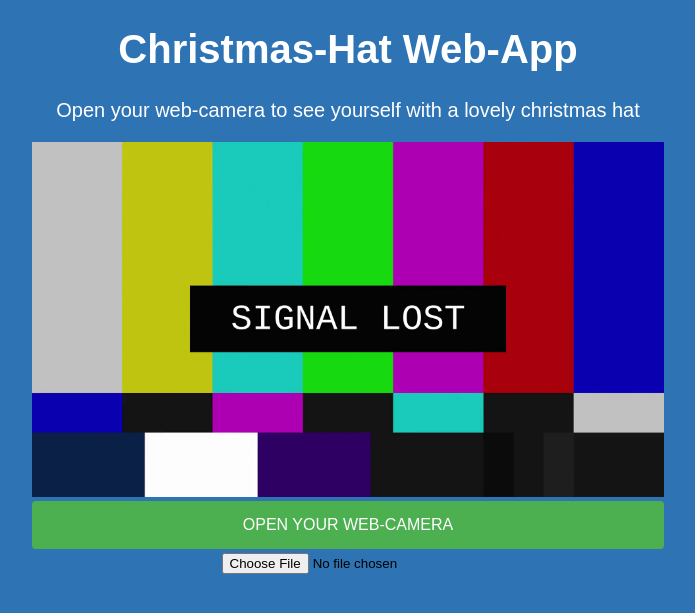
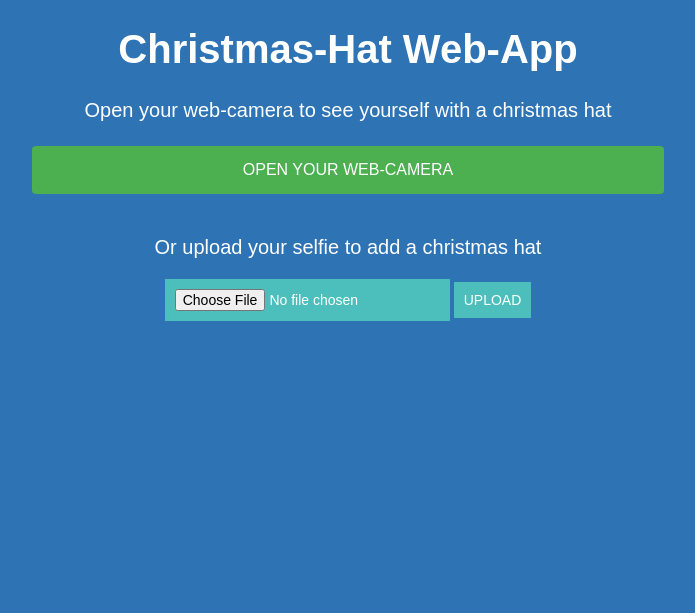
Before and after one commit to ZihengZZH/christmas-hat, a Flask app: page / in a window 1280 px wide. Shown: the top 613 px of the page, without its empty margins (292-987 px from the left). Run offline with Flask 2, Linux system fonts and the light colour scheme.

Commit message:
upload function

```diff
--- a/camera.py
+++ b/camera.py
@@ -6,27 +6,35 @@ import cv2
 import dlib
 
 
+hat_file = "./hats/02.png"
+landmarks_file = "./database/shape_predictor_68_face_landmarks.dat"
+
 class VideoCamera(object):
 
     # Constructor
-    def __init__(self):
-        self.video = cv2.VideoCapture(0)
-        # Using OpenCV to open web-camera
-        # Notice the index of camera
+    def __init__(self, open_cam=True, visual=False):
+        if open_cam:
+            self.video = cv2.VideoCapture(1)
+            self.pic = False
+            # Using OpenCV to open web-camera
+            # Notice the index of camera
+        else:
+            self.pic = True
 
         # loading dlib's Hog Based face detector
         self.face_detector = dlib.get_frontal_face_detector()
         # loading dlib's 68 points-shape-predictor
-        self.landmark_predictor = dlib.shape_predictor("shape_predictor_68_face_landmarks.dat")
-        self.hat = cv2.imread("hats/02.png", cv2.IMREAD_UNCHANGED)
-        self.visual = False
+        self.landmark_predictor = dlib.shape_predictor(landmarks_file)
+        self.hat = cv2.imread(hat_file, cv2.IMREAD_UNCHANGED)
+        self.visual = visual
         self.angle_radian = 0
         self.length = 0
         self.position = None
 
     # Destructor
     def __del__(self):
-        self.video.release()
+        if not self.pic:
+            self.video.release()
 
     # Function for creating landmark coordinate list
     def land2coords(self, landmarks, dtype="int"):
@@ -44,7 +52,8 @@ class VideoCamera(object):
         :param scale: scale factor of transparent image
         :return: resultant image
         """
-        overlay = cv2.resize(overlay, (0, 0), fx=scale, fy=scale)
+        height, width = src.shape[:2]
+        overlay = cv2.resize(overlay, (width, height), interpolation=cv2.INTER_CUBIC)
         h, w, _ = overlay.shape       # size of foreground
         rows, cols, _ = src.shape     # size of background
         y, x = pos[0], pos[1]       # position of overlay image
@@ -84,12 +93,12 @@ class VideoCamera(object):
         rot_mat[1, 2] += rot_move[1]
         return cv2.warpAffine(src, rot_mat, (int(math.ceil(nw)), int(math.ceil(nh)))), int(nw), int(nh)
 
-    # Main function
+    # Main function for video stream
     # Function for getting frame and returning to flask
     def get_frame(self):
         success, image = self.video.read()
         image_gray = cv2.cvtColor(image, cv2.COLOR_BGR2GRAY)
-        self.hat = cv2.imread("hats/02.png", cv2.IMREAD_UNCHANGED)
+        self.hat = cv2.imread(hat_file, cv2.IMREAD_UNCHANGED)
 
         # detect faces
         face_boundaries = self.face_detector(image_gray, 0)
@@ -116,6 +125,38 @@ class VideoCamera(object):
         ret, jpg = cv2.imencode('.jpg', image)
         return jpg.tobytes()
 
+    # Main function for single picture
+    # Function for saving modified picture
+    def get_pic(self, filename):
+        img = cv2.imread('./uploads/'+filename)
+        img_gray = cv2.cvtColor(img, cv2.COLOR_BGR2GRAY)
+        self.hat = cv2.imread(hat_file, cv2.IMREAD_UNCHANGED)
+
+        # detect faces
+        face_boundaries = self.face_detector(img_gray, 0)
+
+        for (enum, face) in enumerate(face_boundaries):
+            x = face.left()
+            y = face.top()
+            w = face.right() - x
+            h = face.bottom() - y
+
+            # predict and draw landmarks
+            landmarks = self.landmark_predictor(img_gray, face)
+            # convert co-ordinates to NumPy array
+            landmarks = self.land2coords(landmarks)
+
+            if self.visual:
+                for (a, b) in landmarks:
+                    cv2.circle(img, (a, b), 2, (0, 255, 0), -1)
+
+            self.get_pose(img, landmarks)
+            hat_rotate, nw, nh = self.rotate_about_center(self.hat, self.angle_radian)
+            img = self.add_hat(img, hat_rotate, nw, nh)
+
+        cv2.imwrite('./uploads/hat_' + filename, img)
+        return
+
     # Function for getting head pose / position for hat, and resizing the hat with length
     def get_pose(self, frame, landmarks):
         # 18th and 25th points
@@ -132,18 +173,19 @@ class VideoCamera(object):
 
         w, h = self.hat.shape[:2]
 
+        # due to blanks in hat image, hat rectangle may change a little bit
         if self.visual:
-            cv2.line(frame, (a1, 2*b1-b3), (a2, 2*b2-b4), (255, 0, 0), 2)
+            cv2.line(frame, (a1, b1), (a2, b2), (255, 0, 0), 2)
             # the blue line is where a hat will be placed
 
             cv2.line(frame, (x1, y1), (x2, y2), (255, 0, 0), 2)
             cv2.line(frame, (x2, y2), (x3, y3), (255, 0, 0), 2)
             cv2.line(frame, (x3, y3), (x4, y4), (255, 0, 0), 2)
-            cv2.circle(frame, (a1, 2*b1-b3), 4, (0, 0, 255))
+            cv2.circle(frame, (a1, b1), 4, (0, 0, 255))
 
         self.angle_radian = np.arctan((x4-x1)/(y4-y1))  # NOTE THE ORIENTATION
-        self.length = math.sqrt(pow(a2-a1, 2)+pow(2*b2-b4-2*b1+b3, 2))
-        self.position = (a1, 2*b1-b3)
+        self.length = math.sqrt(pow(a2-a1, 2)+pow(b2-b1, 2))
+        self.position = (a1, b1)
         self.hat = cv2.resize(self.hat, (int(self.length), int(self.length*h/w)))
         return
 
@@ -151,12 +193,12 @@ class VideoCamera(object):
     def add_hat(self, frame, hat, nw, nh):
 
         w, h = frame.shape[:2]
-        y, x = self.position[0], self.position[1]
+        (x, y) = self.position
 
         if self.visual:
             cv2.rectangle(frame, (x, y), (x+nw, y-nh), (255, 0, 0), 3)
 
-        result = self.transparent_overlay(frame[x-nw*2:x, y:y+nh*2], hat, (0, 0), 2)
-        frame[x-nw*2:x, y:y+nh*2] = result
+        result = self.transparent_overlay(frame[x-nw:x, y:y+nh], hat, (0, 0), 1)
+        frame[x-nw:x, y:y+nh] = result
 
         return frame
--- a/main.py
+++ b/main.py
@@ -1,17 +1,41 @@
 # main.py
 
-from flask import Flask, render_template, Response, request
-from scipy import misc
+import os
+from flask import Flask, render_template, Response, request, url_for, send_from_directory
+from werkzeug.utils import secure_filename
+from bs4 import BeautifulSoup
 from camera import VideoCamera
 
+htmlfile = open('./templates/index.html', 'r')
+html = htmlfile.read()
+
+ALLOWED_EXTENSIONS = set(['png', 'jpg', 'jpeg', 'gif'])
 app = Flask(__name__)
+app.config['UPLOAD_FOLDER'] = './uploads'
 
 
-@app.route('/upload', methods=['POST'])
-def upload():
-    f = request.files['file']
-    img = misc.imread(f)
-    return img
+def allowed_file(filename):
+    return '.' in filename and \
+        filename.rsplit('.', 1)[1] in ALLOWED_EXTENSIONS
+
+@app.route('/uploads/<filename>')
+def uploaded_file(filename):
+    return send_from_directory(app.config['UPLOAD_FOLDER'], filename)
+
+@app.route('/upload_file', methods=['GET', 'POST'])
+def upload_file():
+    if request.method == 'POST':
+        file = request.files['file']
+        if file and allowed_file(file.filename):
+            filename = secure_filename(file.filename)
+            file.save(os.path.join(app.config['UPLOAD_FOLDER'], filename))
+            pic = VideoCamera(False)
+            pic.get_pic(filename)
+            filename = 'hat_' + filename
+            file_url = url_for('uploaded_file', filename=filename)
+            # SOME BUGS HERE
+            return html + '<br><img src=' + file_url + '>'
+    return html
 
 @app.route('/')
 def index():
@@ -25,7 +49,7 @@ def gen(camera):
 
 @app.route('/video_feed')
 def video_feed():
-    return Response(gen(VideoCamera()),
+    return Response(gen(VideoCamera(True)),
                     mimetype='multipart/x-mixed-replace; boundary=frame')
 
 if __name__ == '__main__':
--- a/templates/index.html
+++ b/templates/index.html
@@ -25,9 +25,18 @@
         -webkit-transition-duration: 0.4s; /* Safari */
         transition-duration: 0.4s;
     }
+    input {
+        background-color: #4CBEBB;
+        border: none;
+        color: white;
+        padding: 10px 10px;
+        text-align: center;
+        font-size: 14px;
+    }
     div{
         text-align: center;
     }
+
 
     </style>
 
@@ -37,22 +46,31 @@
     Christmas-Hat Web-App
 </h1>
 <p style="font-family:Arial;font-size:20px;color:white" align="center">
-    Open your web-camera to see yourself with a lovely christmas hat
+    Open your web-camera to see yourself with a christmas hat
 </p>
-<img id="camera" src="{{ url_for('static', filename='templates/signal.png') }}" style="width:50%">
+
+<img id="camera" src="" style="width:50%">
 <div>
     <button onclick="document.getElementById('camera').src='{{ url_for('video_feed') }}'">
         OPEN YOUR WEB-CAMERA
     </button>
 </div>
 
+<br>
+<p style="font-family:Arial;font-size:20px;color:white" align="center">
+    Or upload your selfie to add a christmas hat
+</p>
+
 <div style="margin-left=auto; margin-right=auto">
-    <form action="/upload" method="post" enctype="multipart/form-data">
-        <input type="file" name="file">
+    <img id="picture" src="" style="width:50%">
+    <form action="{{ url_for('upload_file') }}" method=post enctype=multipart/form-data>
+        <input type=file name=file>
+        <input type=submit value=UPLOAD onclick="document.getElementById('picture').src={{ url_for('upload_file') }}">
     </form>
 </div>
 
 
 
+
 </body>
 </html>
```
Also changed, not shown: 1 other file.
